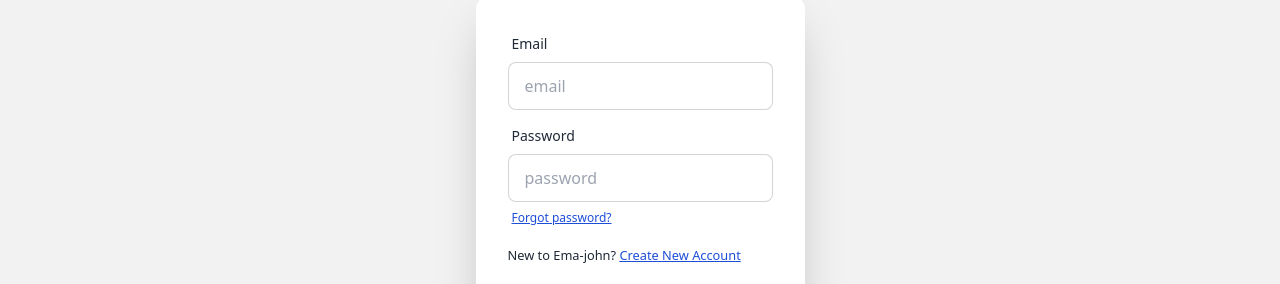
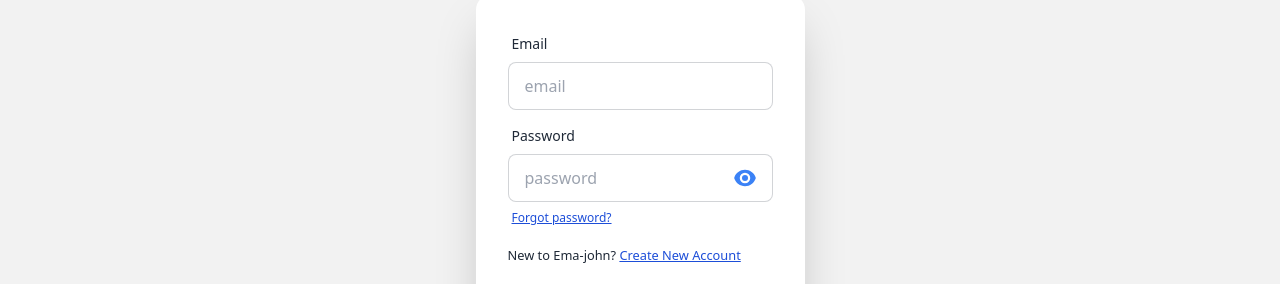
Before and after one commit to KhanZiaul/Ema-John, a React (Vite) app: page /login in a window 1280 px wide. Shown: the part 142-426 px from the top of the page. Built offline with nearby package versions, Linux system fonts and the light colour scheme; no server answers.

Commit message:
eye icon added

```diff
--- a/src/components/Login/Login.jsx
+++ b/src/components/Login/Login.jsx
@@ -1,13 +1,16 @@
-import React, { useContext } from 'react';
+import React, { useContext, useState } from 'react';
 import { Link, useLocation, useNavigate } from 'react-router-dom';
 import { AuthContext } from '../Authprovider/Authprovider';
+import { EyeIcon } from '@heroicons/react/24/solid'
 
 const Login = () => {
 
     const { signinUser } = useContext(AuthContext)
 
+    const [showOrHide, setShowOrHide] = useState(true)
+
     const location = useLocation()
-    const from = location.state?.from?.pathname || '/' ;
+    const from = location.state?.from?.pathname || '/';
     const navigate = useNavigate()
 
     function formSubmit(e) {
@@ -17,7 +20,7 @@ const Login = () => {
         signinUser(Email, Password)
             .then((userCredential) => {
                 const user = userCredential.user;
-                navigate(from , { replace: true })
+                navigate(from, { replace: true })
             })
             .catch((error) => {
                 const errorMessage = error.message;
@@ -37,16 +40,21 @@ const Login = () => {
                             <label className="label">
                                 <span className="label-text">Email</span>
                             </label>
-                            <input type="email" name='email' placeholder="email" className="input input-bordered" required/>
+                            <input type="email" name='email' placeholder="email" className="input input-bordered" required />
                         </div>
+                        <div className='relative'>
                             <div className="form-control">
                                 <label className="label">
                                     <span className="label-text">Password</span>
                                 </label>
-                            <input type="password" name='password' placeholder="password" className="input input-bordered" required/>
+                                <input type="password" name='password' placeholder="password" className="input input-bordered" required />
                                 <label className="label">
                                     <Link href="#" className="label-text-alt link link-hover underline text-blue-700">Forgot password?</Link>
                                 </label>
+                            </div>
+                            <div className='absolute top-12 right-4'>
+                                <EyeIcon className="h-6 w-6 text-blue-500" />
+                            </div>
                         </div>
                         <div>
                             <small>New to Ema-john? <Link to='/register' className='text-blue-700 underline'>Create New Account</Link></small>
```
Lines whose indentation alone changed are shown as unchanged.
